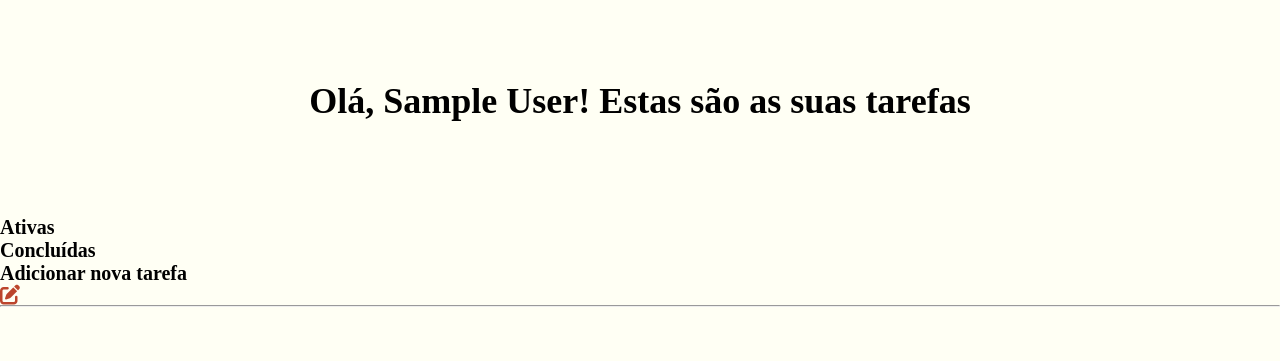
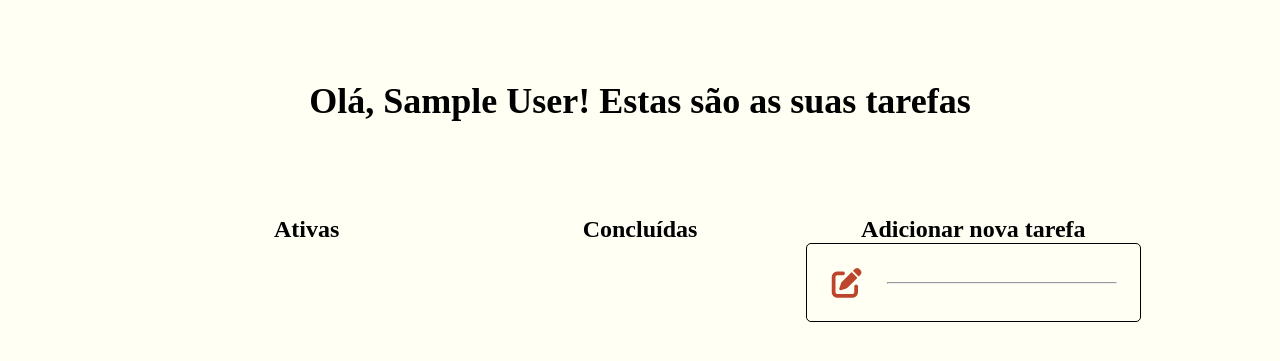
Before and after one commit to PedroAug91/Flask-ToDoAPP, a Flask app: page / in a window 1280 px wide. Shown: the part 70-431 px from the top of the page. Run offline with Flask 3, Linux system fonts and the light colour scheme; the visitor is signed in with stand-in values (Sample User, id 1); data that the repository does not hold is empty; some libraries are stand-ins or nearby versions; some web fonts are replaced.

Commit message:
homepage style
Estilo da página principal pronto.

ToDo:
- Alterar estado dos cards entre ativo e inativo
- Remover cards
- Fazer as atualizações acima também no banco de dados

```diff
--- a/static/css/style.css
+++ b/static/css/style.css
@@ -47,14 +47,20 @@ body {
     justify-content: center;
 }
 
+main {
+    margin-top: 15rem;
+}
+
 /* Estilo da barra de navegação */
 
 header {
     align-items: center;
     background-color: var(--clr-secondary);
     display: flex;
-    margin-bottom: 8rem;
     min-height: 7rem;
+    position: fixed;
+    top: 0;
+    width: 100%;
 }
 
 nav {
@@ -174,3 +180,46 @@ input {
     flex-direction: column;
     align-items: center;
 }
+
+/* Estilo da página principal */
+
+.homepage-section {
+    display: flex;
+    justify-content: space-between;
+    margin-inline: 14rem;
+}
+
+.card-container {
+    width: 50rem;
+    display: flex;
+    flex-direction: column;
+    align-items: center;
+}
+
+.container-title {
+    font-size: 2.4rem;
+}
+
+.card {
+    align-items: center;
+    border: solid black 1px;
+    border-radius: 5px;
+    display: flex;
+    width: 100%;
+    min-height: 7.7rem;
+    margin-bottom: 1rem;
+}
+
+.card a {
+    margin-inline: 2.5rem;
+}
+
+.card-description {
+    font-size: 2rem;
+    padding-block: 2.5rem;
+    width: 37.9rem;
+}
+
+hr {
+    width: calc(100% - 105px);
+}
--- a/templates/home.html
+++ b/templates/home.html
@@ -3,12 +3,13 @@
     <div class="container">
         <h1 class="section-title home-title">Olá, {{ session["nome"]}}! Estas são as suas tarefas</h1>
     </div>
-
+    <section class="homepage-section">
         <div class="card-container">
             <h1 class="container-title">Ativas</h1>
             {% if active_tasks != None %}
                 {% for task in active_tasks %}
                     <div class="card">
+                        <a href=""><i class="fa-solid fa-square-check fa-3x"></i></a>
                         <p class="card-description">
                             {{ task["descricao"] }}
                         </p>
@@ -16,25 +17,26 @@
                 {% endfor %}
             {% endif%}
         </div>
-
         <div class="card-container">
             <h1 class="container-title">Concluídas</h1>
             {% if inactive_tasks != None %}
                 {% for task in inactive_tasks %}
                     <div class="card">
+                        <a href=""><i class="fa-solid fa-square-minus fa-3x"></i></a>
                         <p class="card-description">
                             {{ task["descricao"] }}
                         </p>
+                        <a href=""><i class="fa-solid fa-square-xmark fa-3x"></i></a>
                     </div>
                 {% endfor %}
             {% endif %}
         </div>
-
         <div class="card-container">
             <h1 class="container-title">Adicionar nova tarefa</h1>
             <div class="card">
-            <a href="{{ url_for('create') }}"><i class="fa-solid fa-pen-to-square fa-2x"></i></a>
+                <a href="{{ url_for('create') }}"><i class="fa-solid fa-pen-to-square fa-3x"></i></a>
                 <hr>
             </div>
         </div>
+    </section>
 {% endblock content %}
```
Lines whose indentation alone changed are shown as unchanged.
